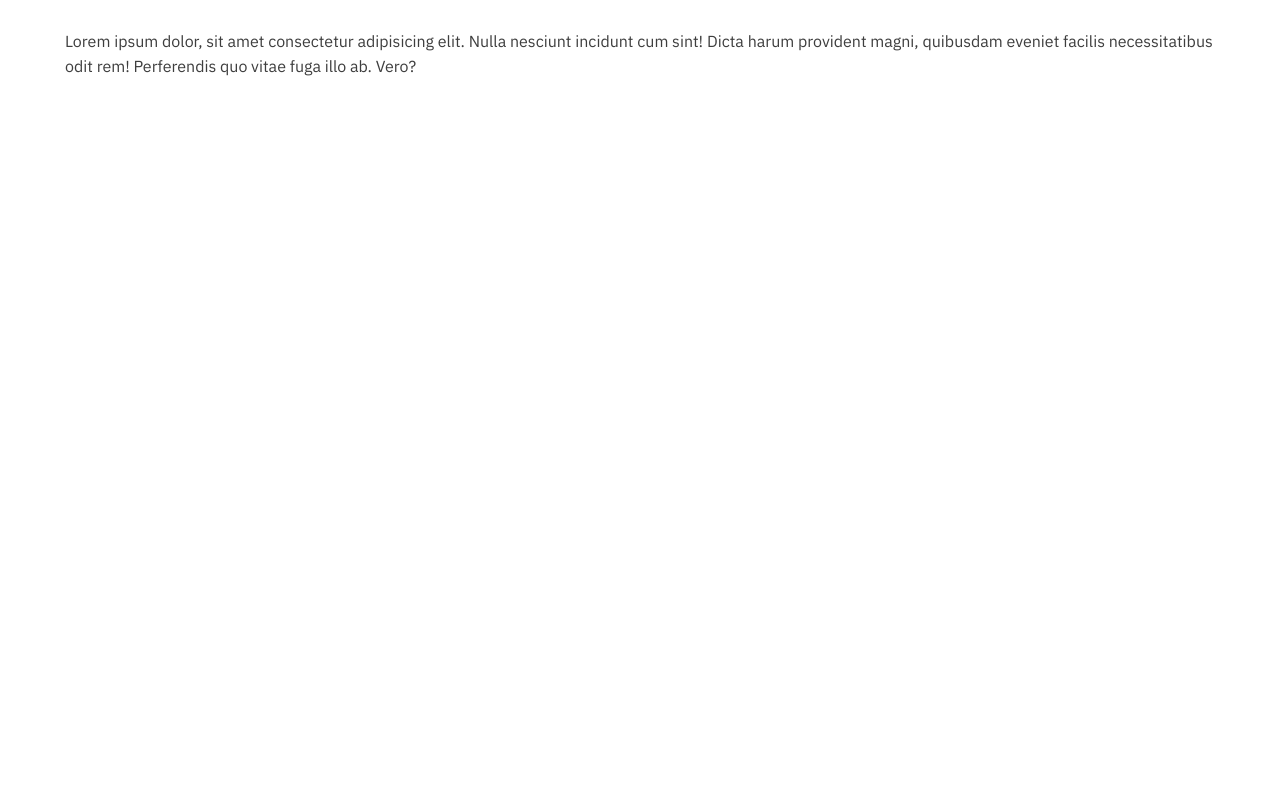
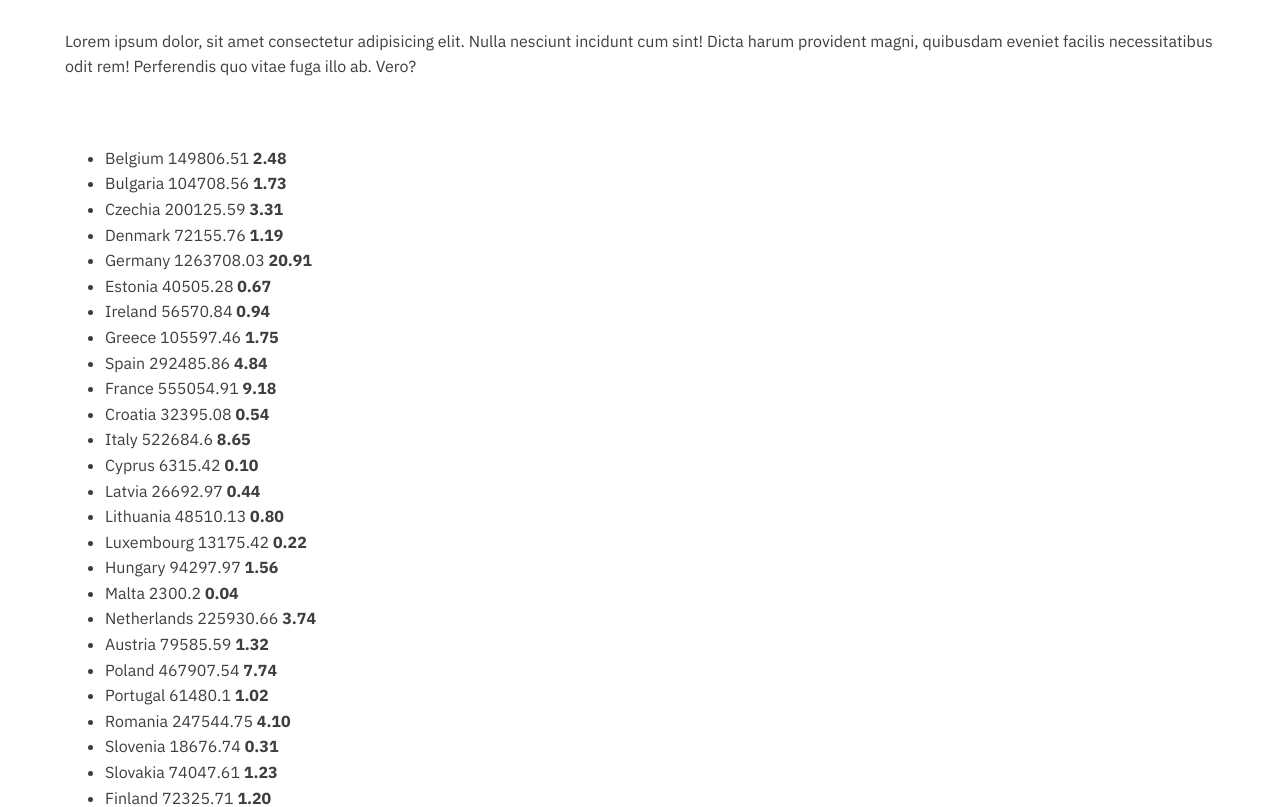
Before and after one commit to dnsos/ghg-emissions-viewer, a Vue app: page /#/ in a window 1280 px wide. Shown: the part 1820-2627 px from the top of the page. Built offline with nearby package versions, Linux system fonts and the light colour scheme.

Commit message:
Component refactoring

```diff
--- a/src/components/SectionEU.vue
+++ b/src/components/SectionEU.vue
@@ -18,11 +18,11 @@
 </template>
 
 <script>
-import { mapGetters } from "vuex"
-import EmissionsGradient from "@/components/EmissionsGradient.vue"
+import { mapGetters } from 'vuex'
+import EmissionsGradient from '@/components/EmissionsGradient.vue'
 
 export default {
-  name: "SectionEU",
+  name: 'SectionEU',
   components: {
     EmissionsGradient
   },
@@ -31,9 +31,9 @@ export default {
   },
   computed: {
     intervalStart: function() {
-      return this.$store.state.ghgdata.intervalStart
+      return this.$store.state.data.intervalStart
     },
-    ...mapGetters(["euEntity"])
+    ...mapGetters(['euEntity'])
   }
 }
 </script>
--- a/src/components/SectionIntro.vue
+++ b/src/components/SectionIntro.vue
@@ -1,7 +1,7 @@
 <template>
   <article class="s-grid s-wrapper">
     <section class="c-introduction">
-      <h2>Introduction</h2>
+      <h1>How did the emission of Greenhouse Gases in the EU develop?</h1>
       <p>Lorem ipsum dolor, sit amet consectetur adipisicing elit. Modi inventore blanditiis, incidunt distinctio nulla itaque nesciunt earum libero. Sint minus provident corporis. Sunt necessitatibus repellat, animi non hic veniam odit.</p>
       <h3>Product list</h3>
       <ul>
--- a/src/components/SectionOverview.vue
+++ b/src/components/SectionOverview.vue
@@ -27,7 +27,7 @@ export default {
   },
   computed: {
     intervalStart: function() {
-      return this.$store.state.ghgdata.intervalStart
+      return this.$store.state.data.intervalStart
     },
     allEntitiesExceptEU: function() {
       return this.$store.getters.allEntitiesExceptEU
--- a/src/components/SectionShares.vue
+++ b/src/components/SectionShares.vue
@@ -4,15 +4,42 @@
       <h2>Shares of GHGs between EU countries</h2>
       <p>Lorem ipsum dolor, sit amet consectetur adipisicing elit. Nulla nesciunt incidunt cum sint! Dicta harum provident magni, quibusdam eveniet facilis necessitatibus odit rem! Perferendis quo vitae fuga illo ab. Vero?</p>
     </section>
+    <section class="c-main">
+      <ul>
+        <li
+          v-for="entity in allEntitiesExceptEU"
+          :key="entity.name"
+        >
+        {{entity.name}}
+        {{entity.values[0]}}
+        <strong>{{getPercentage(entity.values[0], totalValue).toFixed(2)}}</strong>
+        </li>
+      </ul>
+    </section>
   </article>
 </template>
 
 <script>
+import { mapGetters } from 'vuex'
+
 export default {
   name: 'SectionShares',
   data: function () {
-    return {
-
+    return {}
+  },
+  computed: {
+    ...mapGetters(['allEntitiesExceptEU']),
+    totalValue: function () {
+      let val = 0
+      this.allEntitiesExceptEU.forEach(entity => {
+        val += entity.values[0]
+      })
+      return val
+    }
+  },
+  methods: {
+    getPercentage: function (partialValue, totalValue) {
+      return partialValue / totalValue * 100
     }
   }
 }
--- a/src/store/store.js
+++ b/src/store/store.js
@@ -1,6 +1,6 @@
 import Vue from 'vue'
 import Vuex from 'vuex'
-import ghgdata from '../data/data.json'
+import data from '../data/data.json'
 
 Vue.use(Vuex)
 
@@ -13,7 +13,7 @@ export const store = new Vuex.Store({
             { name: 'Kiwi', price: 40 },
             { name: 'Peach', price: 60 }
         ],
-        ghgdata: ghgdata
+        data: data
     },
     getters: {
         saleProducts: (state) => {
@@ -26,17 +26,17 @@ export const store = new Vuex.Store({
             return saleProducts
         },
         euEntity: (state) => {
-            let euEntity = state.ghgdata.entities.filter(entity => entity.name === 'EU')
+            let euEntity = state.data.entities.filter(entity => entity.name === 'EU')
             return euEntity
         },
         allEntitiesExceptEU: (state) => {
-            let allEntitiesExceptEU = state.ghgdata.entities.filter(entity => entity.name !== 'EU')
+            let allEntitiesExceptEU = state.data.entities.filter(entity => entity.name !== 'EU')
             return allEntitiesExceptEU
         }
     },
     mutations: {
         fetchData(state, data) {
-            state.ghgdata = data
+            state.data = data
         },
         reducePrice: (state, payload) => {
             state.products.forEach(product => {
@@ -48,13 +48,13 @@ export const store = new Vuex.Store({
         fetchData: ({ commit }) => {
             fetch('data.json')
                 .then(response => response.json())
-                .then(data => commit('fetchData', data))
+                .then(json => commit('fetchData', json))
         },
         // always perform asynchronous tasks (like API fetching) in 'actions'
         handleReducePrice: (context, payload) => {
             setTimeout(() => {
                 context.commit('reducePrice', payload)
-            }, 200)
+            }, 0)
         }
     }
 })
```
